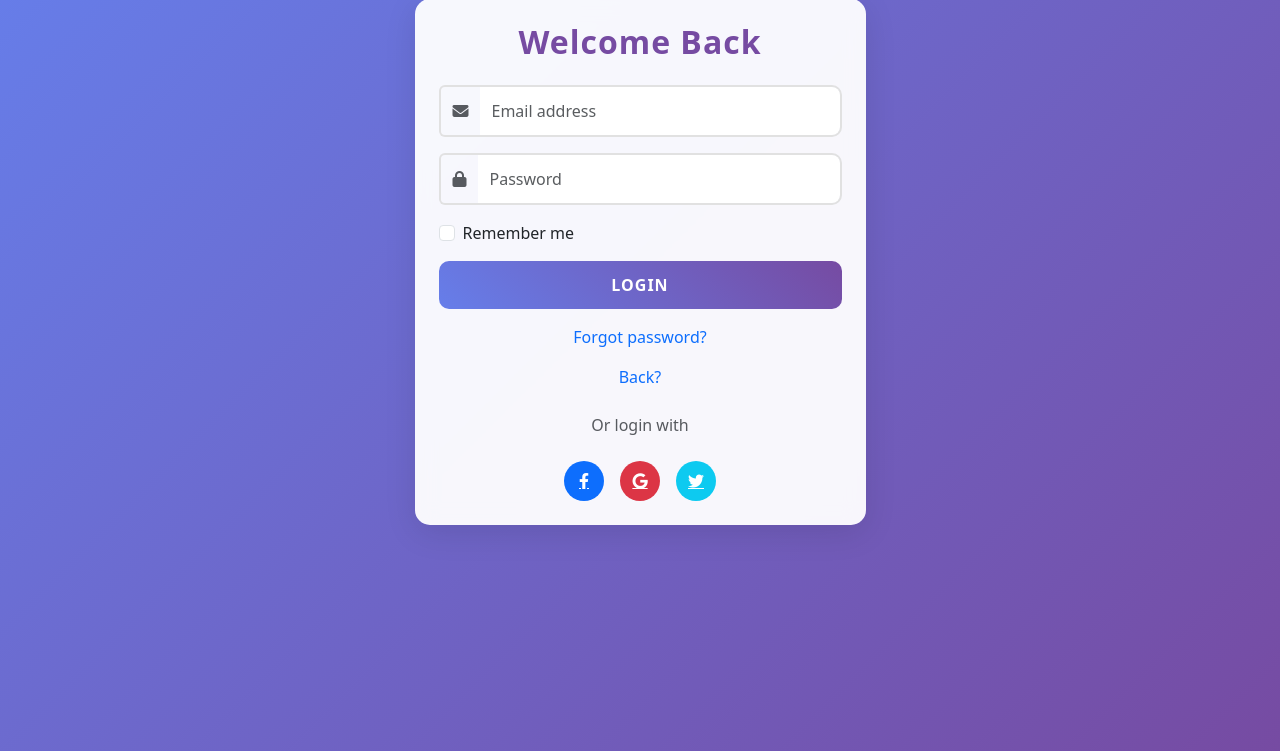
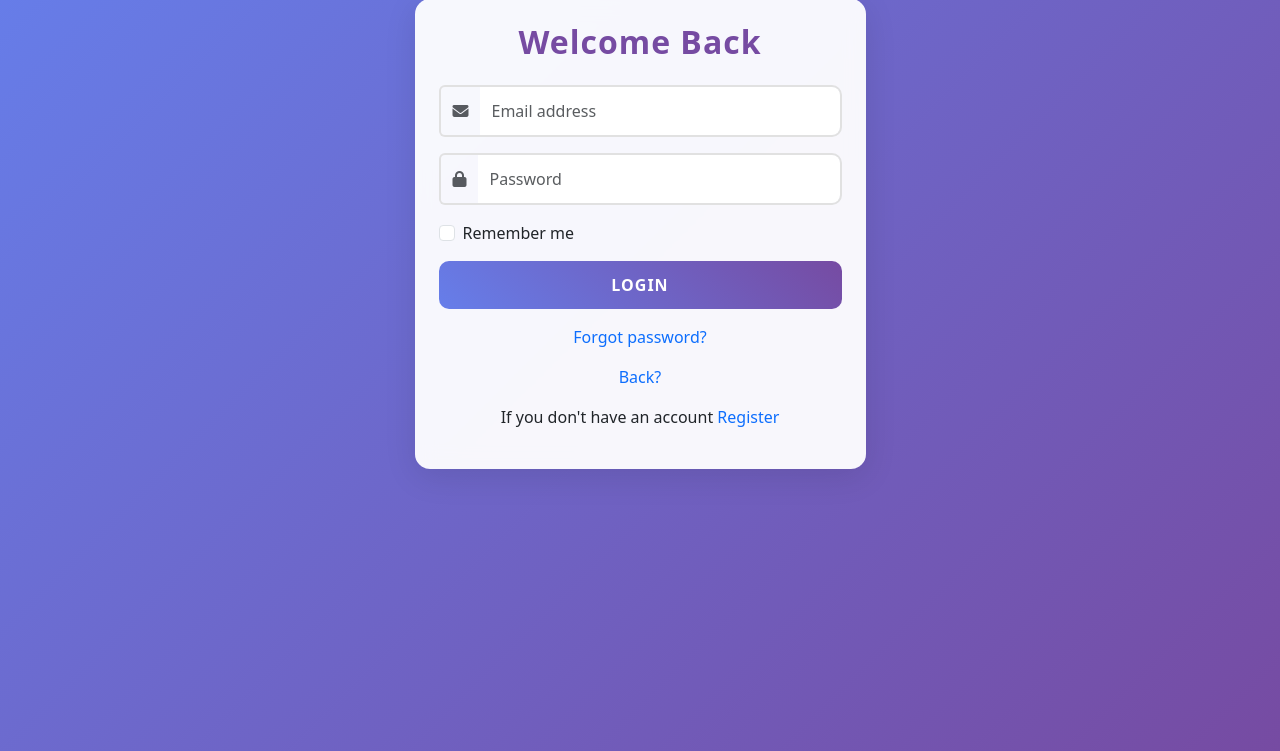
Before and after one commit to Mk052/ecommerce, a Django app: template templates/eshop/login.html in a window 1280 px wide. Shown: the part 49-800 px from the top of the page. Run offline with Django 5.2, Linux system fonts and the light colour scheme; the template is opened without the code that fills it, so the values that code supplies are empty; some libraries are stand-ins or nearby versions.

Commit message:
modified some template files

```diff
--- a/templates/buyer/shop.html
+++ b/templates/buyer/shop.html
@@ -176,9 +176,6 @@
                                         <i class="fas fa-shopping-cart text-primary mr-1"></i>Add To Cart
                                     </button>
                                 </form>
-
-
-
                             </div>
                         </div>
                     </div>
--- a/templates/eshop/login.html
+++ b/templates/eshop/login.html
@@ -123,21 +123,20 @@
                             <button type="submit" class="btn btn-primary w-100">Login</button>
 
                             <div class="text-center mt-3">
-                                <a href="#" class="text-decoration-none text-primary">Forgot password?</a>
+                                <a href="{% url 'forgot_password_form' %}" class="text-decoration-none text-primary">Forgot password?</a>
                             </div>
                             <div class="text-center mt-3">
                               <a href="{% url 'home' %}" class="text-decoration-none text-primary">Back?</a>
-                          </div>
-
-                            <div class="text-center mt-4">
-                                <p class="text-muted">Or login with</p>
-                                <div class="social-login">
-                                    <a href="#" class="social-btn bg-primary"><i class="fab fa-facebook-f"></i></a>
-                                    <a href="#" class="social-btn bg-danger"><i class="fab fa-google"></i></a>
-                                    <a href="#" class="social-btn bg-info"><i class="fab fa-twitter"></i></a>
-                                </div>
+                            </div>
+                            <div class="text-center mt-3">
+                                <p>If you don't have an account<a href="{% url 'signup' %}" class="text-decoration-none text-primary"> Register</a>
                             </div>
                         </form>
+                        {% if messages %}
+                            {% for i in messages %}
+                              <p>{{ i }}</p>
+                            {% endfor %}
+                        {% endif %}
                     </div>
                 </div>
             </div>
```
Also changed, not shown: templates/eshop/signup.html (+8 -8 lines).
